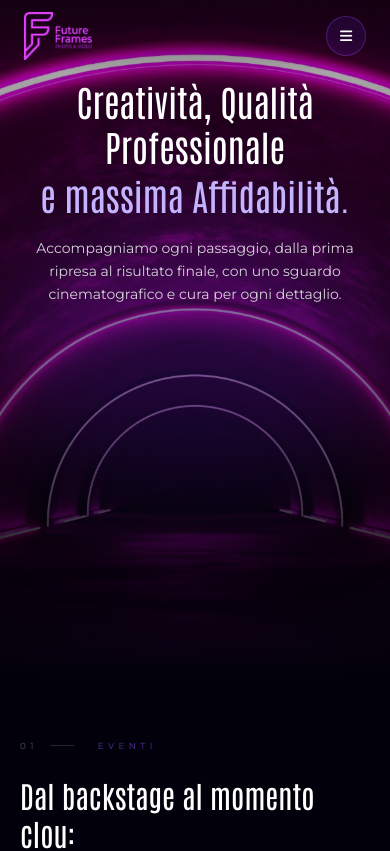
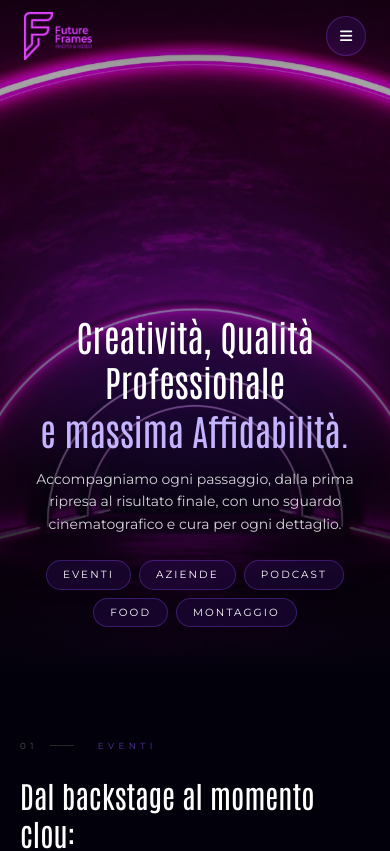
Before and after one commit to alelodato/future-frames-next, a Next.js app: page /servizi in a window 390 px wide. Shown: the top 851 px of the page. Built offline with nearby package versions, Linux system fonts and the light colour scheme; some icons are missing.

Commit message:
ottimizzato pagina servizi per mobile

```diff
--- a/src/app/servizi/page.jsx
+++ b/src/app/servizi/page.jsx
@@ -342,14 +342,14 @@ function VideoReview() {
         <div className="relative">
           <span className="pointer-events-none absolute -top-8 left-1/2 -translate-x-1/2 font-antonio text-[8rem] leading-none text-violet-400/10 select-none">"</span>
           <blockquote className="font-antonio text-2xl md:text-4xl lg:text-5xl text-white leading-snug">
-            Il video finale ci ha lasciati senza parole. Hanno catturato ogni emozione con una cura che non ci aspettavamo.
+            Che sia per un evento aziendale, per lanciare un nuovo videocorso o per lavorare sul Brand della propria azienda attraverso il video marketing, Future Frames è sicuramente la scelta migliore.
           </blockquote>
         </div>
 
         {/* Autore */}
         <div className="space-y-1">
-          <p className="font-antonio text-lg text-violet-300">Marco & Alessia R.</p>
-          <p className="font-montserrat text-[0.6rem] uppercase tracking-[0.4em] text-zinc-500">Servizio matrimonio · Roma</p>
+          <p className="font-antonio text-lg text-violet-300">Shady I.</p>
+          <p className="font-montserrat text-[0.6rem] uppercase tracking-[0.4em] text-zinc-500">Servizio video aziendale · Roma</p>
         </div>
 
         {/* Pulsante play */}
@@ -369,11 +369,6 @@ function VideoReview() {
           </span>
         </div>
       </div>
-
-      {/* Corner info */}
-      <div className="absolute bottom-8 left-8 hidden md:block">
-        <p className="font-montserrat text-[0.5rem] uppercase tracking-[0.4em] text-zinc-600">Video recensione · Disponibile prossimamente</p>
-      </div>
     </section>
   );
 }
@@ -381,14 +376,14 @@ function VideoReview() {
 // ─── CTA FINALE ───────────────────────────────────────────────
 function FinalCTA() {
   return (
-    <section className="py-32 px-6 text-center space-y-8 border-t border-zinc-800/60 bg-[#02010b]">
+    <section className="py-32 px-6 text-center space-y-8 bg-[#02010b]">
       <p className="font-montserrat text-[0.6rem] uppercase tracking-[0.5em] text-zinc-600">Iniziamo</p>
       <h2 className="font-antonio text-4xl md:text-6xl text-white leading-tight mx-auto max-w-2xl">
-        Hai un progetto<br />
-        <span className="text-violet-300">in mente?</span>
+        Vuoi collaborare <br />
+        <span className="text-violet-300">con noi?</span>
       </h2>
       <p className="font-montserrat text-sm text-zinc-500 max-w-sm mx-auto leading-relaxed">
-        Ogni collaborazione nasce da una conversazione. Raccontaci la tua idea.
+        Contattaci e diamo vita alla tua idea.
       </p>
       <Link href="/contact"
         className="inline-flex items-center justify-center gap-2 rounded-full bg-violet-400 px-8 py-3.5 font-montserrat text-xs font-semibold uppercase tracking-[0.25em] text-[#050211] shadow-[0_0_30px_rgba(167,139,250,0.5)] transition hover:bg-violet-300 hover:shadow-[0_0_50px_rgba(167,139,250,0.8)]">
@@ -421,18 +416,38 @@ export default function Servizi() {
         <div className="absolute inset-0 bg-gradient-to-b from-black/30 via-black/50 to-[#02010b]" />
         <div className="pointer-events-none absolute top-1/3 left-1/2 -translate-x-1/2 h-64 w-96 rounded-full bg-violet-600/20 blur-3xl" />
 
-        <div className="relative z-10 mx-auto flex h-full max-w-4xl flex-col items-center px-4 text-center"
-          style={{ paddingTop: "20%" }}>
-          <h1 className="font-antonio text-4xl sm:text-5xl leading-tight">
+        {/* Mobile: testo in basso */}
+        <div className="md:hidden relative z-10 flex h-full flex-col items-center justify-end px-4 pb-12 text-center">
+          <h1 className="font-antonio text-4xl leading-tight">
             Creatività, Qualità Professionale
             <span className="block text-violet-300 mt-1">e massima Affidabilità.</span>
           </h1>
-          <p className="mt-5 max-w-2xl font-montserrat text-sm sm:text-base leading-relaxed text-zinc-300">
+          <p className="mt-4 font-montserrat text-sm leading-relaxed text-zinc-300">
             Accompagniamo ogni passaggio, dalla prima ripresa al risultato finale,
             con uno sguardo cinematografico e cura per ogni dettaglio.
           </p>
-          {/* Anchor links desktop */}
-          <div className="mt-6 hidden md:flex flex-wrap justify-center gap-2">
+          <div className="mt-6 flex flex-wrap justify-center gap-2">
+            {services.map((s) => (
+              <a key={s.id} href={`#${s.id}`}
+                className="rounded-full border border-violet-500/30 bg-violet-900/20 px-4 py-1.5 font-montserrat text-[0.65rem] uppercase tracking-[0.2em] text-violet-300 backdrop-blur-sm transition hover:bg-violet-900/50 hover:border-violet-400/50">
+                {s.label}
+              </a>
+            ))}
+          </div>
+        </div>
+
+        {/* Desktop: testo con paddingTop sotto gli archi */}
+        <div className="hidden md:flex relative z-10 mx-auto h-full max-w-4xl flex-col items-center px-4 text-center"
+          style={{ paddingTop: "20%" }}>
+          <h1 className="font-antonio text-5xl leading-tight">
+            Creatività, Qualità Professionale
+            <span className="block text-violet-300 mt-1">e massima Affidabilità.</span>
+          </h1>
+          <p className="mt-5 max-w-2xl font-montserrat text-base leading-relaxed text-zinc-300">
+            Accompagniamo ogni passaggio, dalla prima ripresa al risultato finale,
+            con uno sguardo cinematografico e cura per ogni dettaglio.
+          </p>
+          <div className="mt-6 flex flex-wrap justify-center gap-2">
             {services.map((s) => (
               <a key={s.id} href={`#${s.id}`}
                 className="rounded-full border border-violet-500/30 bg-violet-900/20 px-4 py-1.5 font-montserrat text-[0.65rem] uppercase tracking-[0.2em] text-violet-300 backdrop-blur-sm transition hover:bg-violet-900/50 hover:border-violet-400/50">
```
